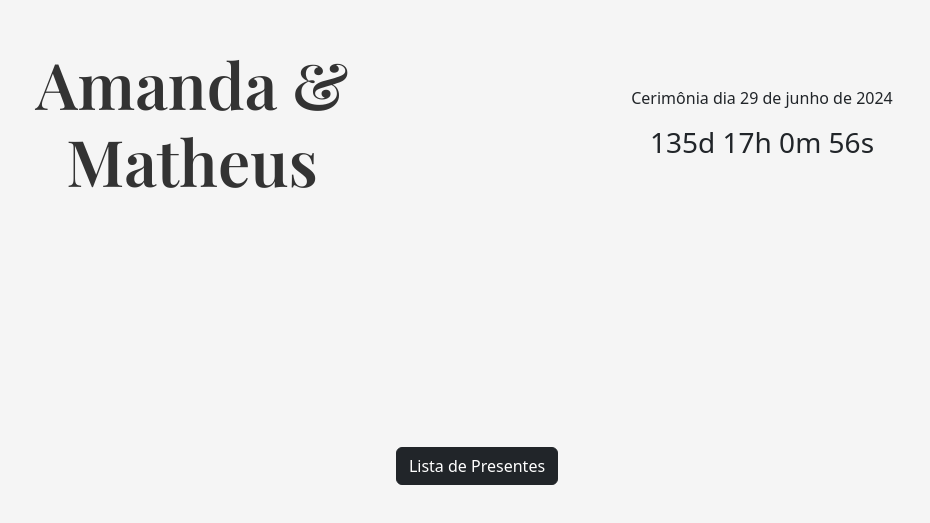
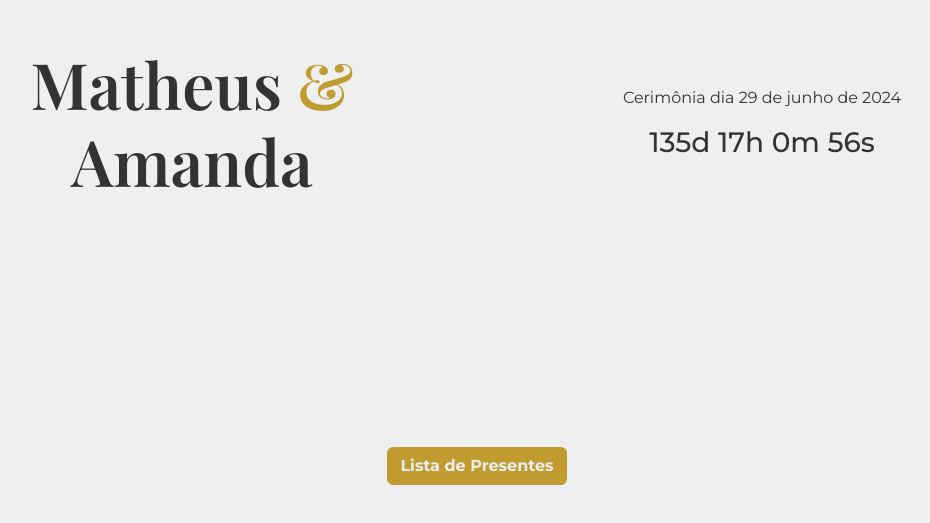
Before and after one commit to LucasPeixotg/wedding-landing-page, a plain HTML site: page index.html in a window 1280 px wide. Shown: the part 193-716 px from the top of the page, without its empty margins (163-1093 px from the left). Drawn offline with nearby package versions, Linux system fonts and the light colour scheme; a web font is replaced by a local one.

Commit message:
accent color added

```diff
--- a/index.html
+++ b/index.html
@@ -7,26 +7,28 @@
     <link rel="preconnect" href="https://fonts.googleapis.com">
     <link rel="preconnect" href="https://fonts.gstatic.com" crossorigin>
     <link href="https://fonts.googleapis.com/css2?family=Playfair+Display:ital,wght@0,400..900;1,400..900&display=swap" rel="stylesheet">
+    <link href="https://fonts.googleapis.com/css2?family=Lora:ital,wght@0,400..700;1,400..700&family=Montserrat:ital,wght@0,100..900;1,100..900&display=swap" rel="stylesheet">
     <!-- css -->
     <link rel="stylesheet" href="https://cdn.jsdelivr.net/npm/bootstrap@5.3.2/dist/css/bootstrap.min.css">
     <link rel="stylesheet" href="main.css">
     <title>Casamento</title>
 </head>
 <body>
-    <div class="app container">
+    <div class="app container montserrat">
         <div class="row details align-items-center">
-            <h1 class="title text-center col-md-6">Amanda & Matheus</h1>
+            <h1 class="title text-center col-md-6">Matheus <span class="accent-color shine">&</span> Amanda</h1>
             <div class="col-md-6 text-center">
-                <p>Cerimônia dia 29 de junho de 2024</p>
-                <h3 id="timer"></h3>
+                <p class="lora">Cerimônia dia 29 de junho de 2024</p>
+                <h3 id="timer" class=""></h3>
             </div>
         </div>
         <div class="d-flex justify-content-center">
-            <a class="btn btn-dark" href="presentes.html">Lista de Presentes</a>
+            <a class="btn btn-accent" href="presentes.html">Lista de Presentes</a>
         </div>
     </div>
 
     <script src="timer.js"></script>
+
     <!-- bootstrap -->
     <script src="https://cdn.jsdelivr.net/npm/bootstrap@5.3.2/dist/js/bootstrap.bundle.min.js"></script>
 </body>
--- a/main.css
+++ b/main.css
@@ -1,5 +1,6 @@
 body {
-	background: #f5f5f5;
+	background: #efefef;
+	color: #333;
 }
 
 .app {
@@ -15,6 +16,63 @@ body {
 	font-optical-sizing: auto;
 	font-weight: 600;
 	font-style: normal;
-	color: #333;
 	font-size: 4em;
 }
+
+.accent-color {
+	color: #BF9B30;
+}
+
+.btn-accent {
+	border-color: #BF9B30;
+	background: #BF9B30;
+	transition-duration: 300ms;
+	font-weight: bold;
+	color: #efefef;
+}
+
+.btn-accent:hover {
+	border-color: #a88b33;
+	background: #a88b33;
+	color: #efefef;
+}
+
+
+.montserrat {
+	font-family: "Montserrat", sans-serif;
+	font-optical-sizing: auto;
+	font-style: normal;
+}
+
+/*
+.neumorphic {
+	border: none;
+	border-radius: 500px;
+	background: linear-gradient(145deg, #ffffff, #b1b1b1);;
+	box-shadow:  25px 25px 51px #b1b1b1,
+			 -25px -25px 51px #ffffff;
+}
+
+.shine::before {
+	content: "";
+	background: #fffa;
+	width: 10px;
+	height: 10px;
+	position: absolute;
+	left: -100%;
+	top: 0;
+	animation: brilliant 10s infinite;
+}
+
+@keyframes brilliant {
+	0% {
+		left: -100%;
+		transition-property: left;
+	}
+	100% {
+		left: 100%;
+		transition-property: left;
+	}
+}
+
+*/
```
Also changed, not shown: presentes.html (+14 -1 lines).
